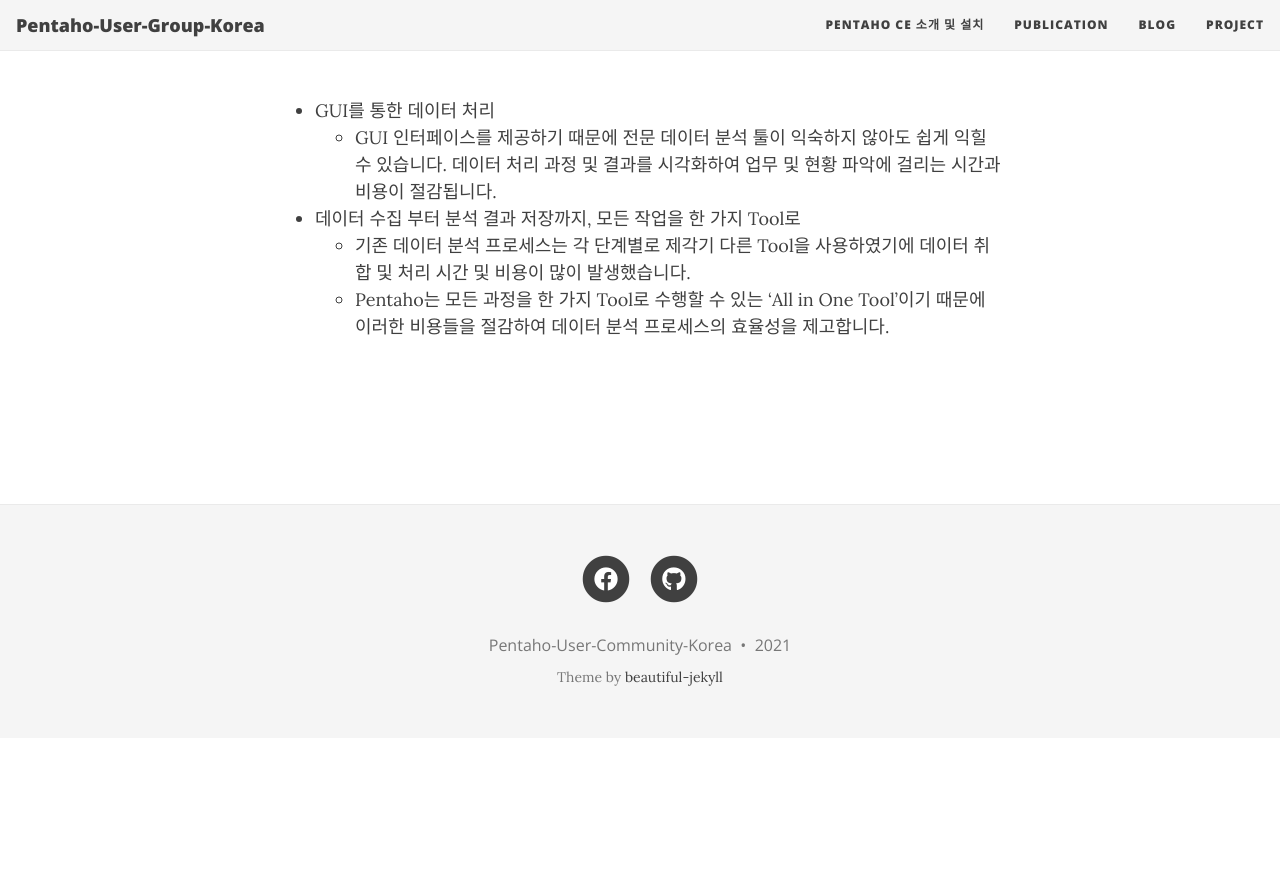
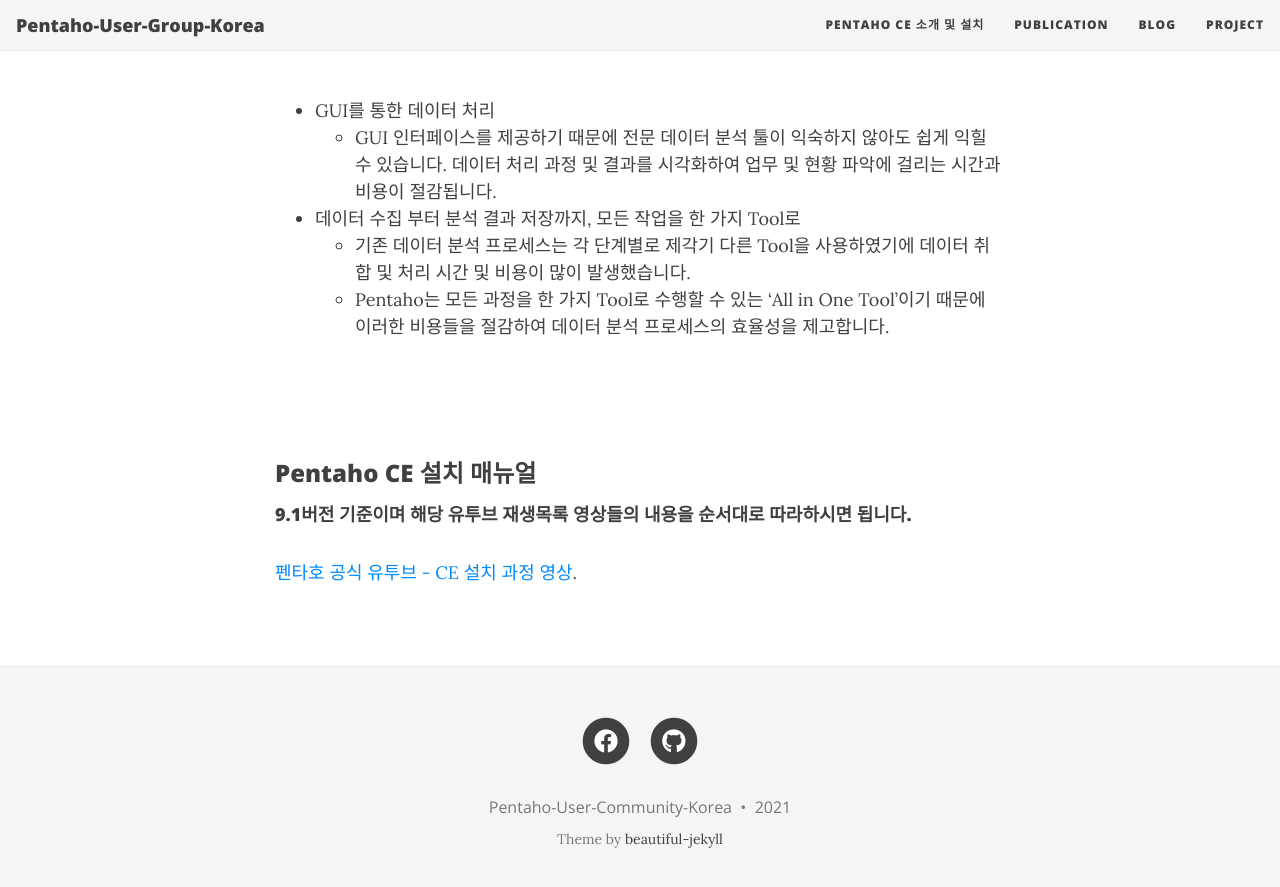
Before and after one commit to Pentaho-User-Group-Korea/Pentaho-User-Group-Korea.github.io, a Jekyll site: the page built from intro.md, in a window 1280 px wide and 900 px high, scrolled down 2578 px. Shown: the top 887 px of the window. Built offline with Jekyll 4.4.1, drawn with Linux system fonts in a browser that asks for light colours; nearby versions of some CDN libraries; before the commit the page ends 3316 px from its top, so only the background shows below that.

Commit message:
Update intro.md

```diff
--- a/intro.md
+++ b/intro.md
@@ -47,3 +47,8 @@ title: Pentaho CE 소개 및 설치 과정 안내
 
 <br/>
 <br/>
+
+### Pentaho CE 설치 매뉴얼
+#### 9.1버전 기준이며 해당 유투브 재생목록 영상들의 내용을 순서대로 따라하시면 됩니다.
+
+[펜타호 공식 유투브 - CE 설치 과정 영상](https://www.youtube.com/watch?v=d4zFL3A1owc&list=PLzZFnlM-XbkQEdNbzUYNSFjVVUAwzoU5A).
```
